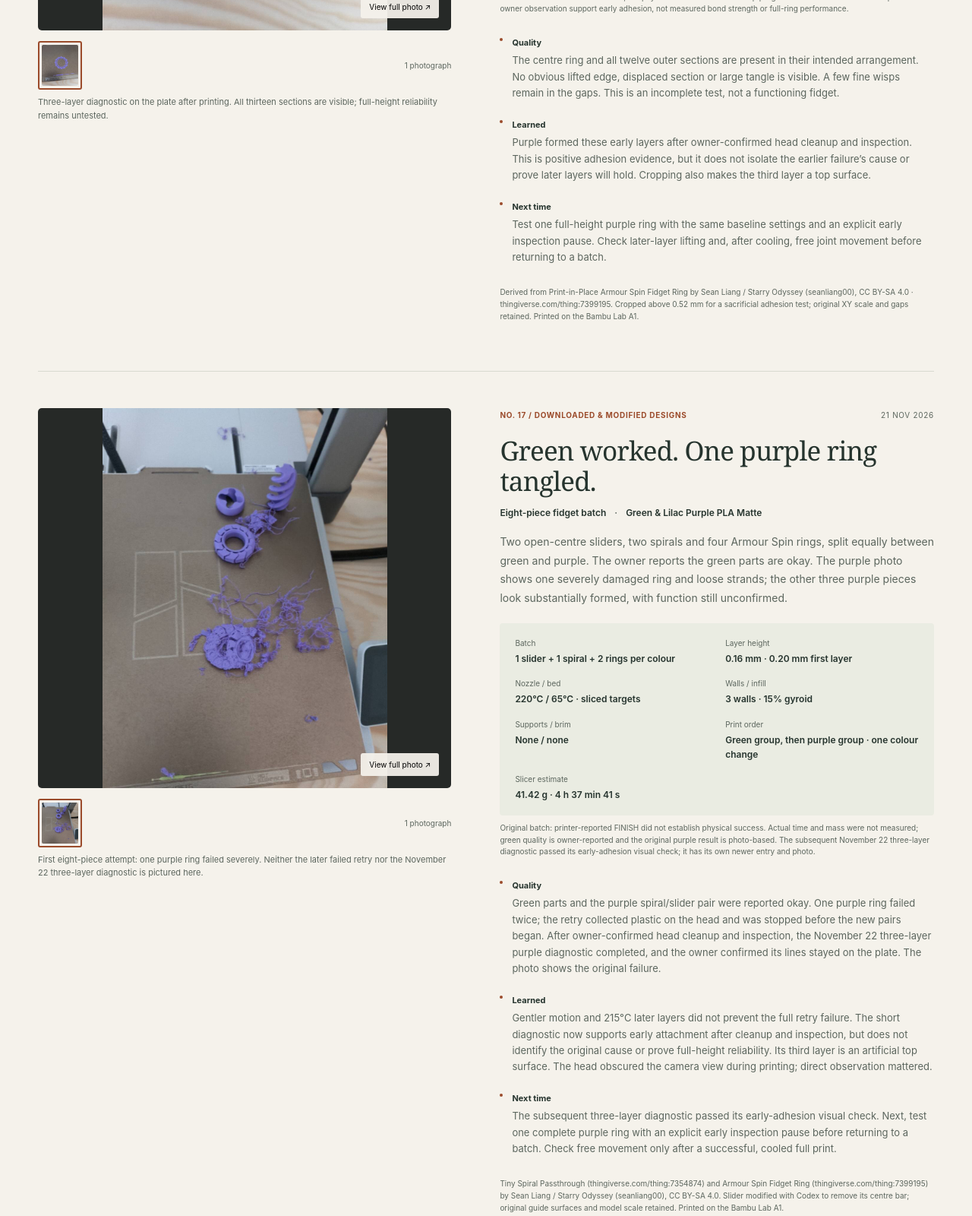
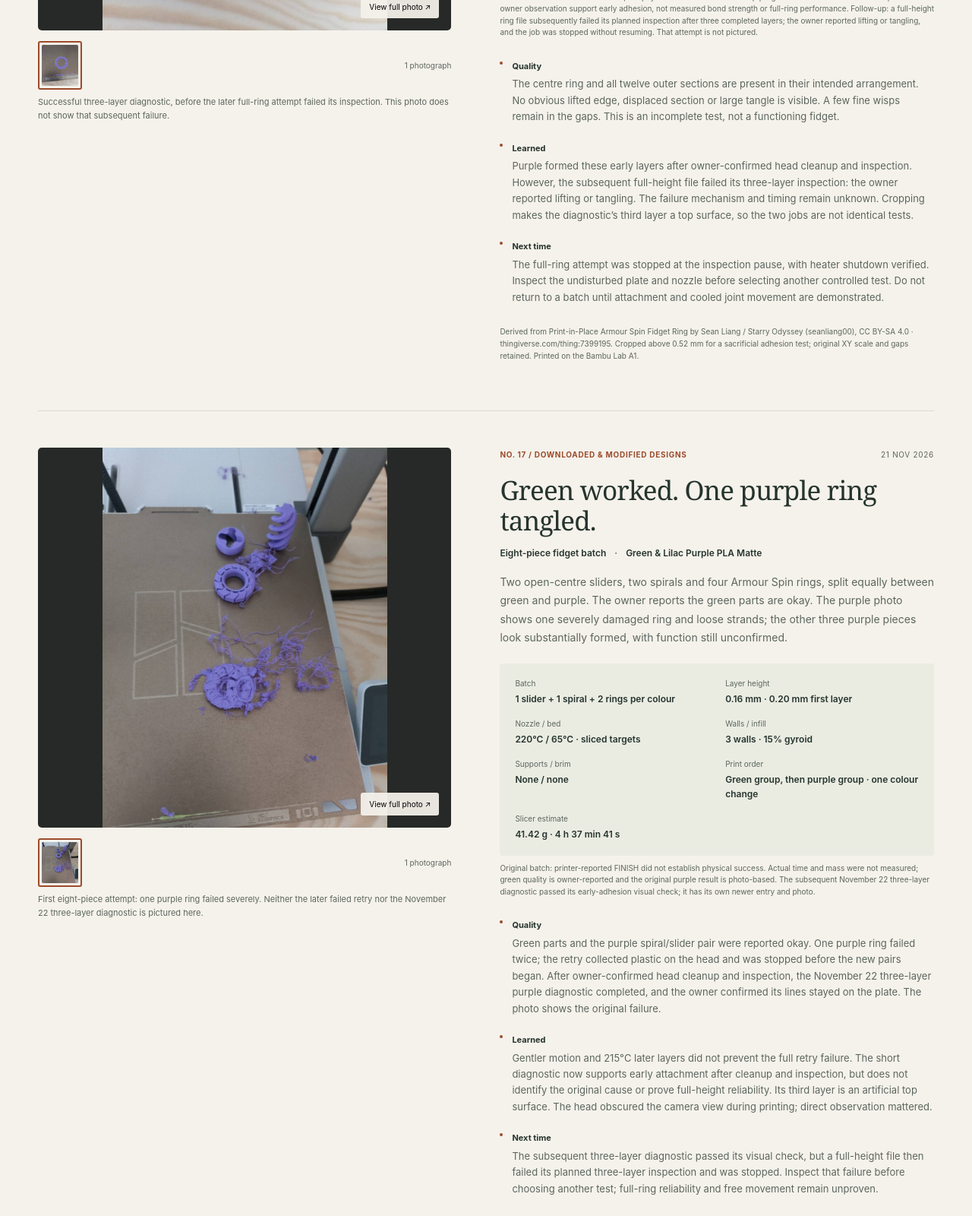
Before and after one commit to Huzaifg/print-journal, a plain HTML site: page docs/index.html in a window 1280 px wide. Shown: the part 1360-2960 px from the top of the page at 76% size. Drawn offline with Linux system fonts and the light colour scheme.

Commit message:
Record full purple ring stopped after failed early inspection

```diff
--- a/docs/index.html
+++ b/docs/index.html
@@ -36,9 +36,9 @@
               <img src="images/purple-ring-three-layer-test.jpg" alt="Thin purple centre ring and twelve outer sections in a circular arrangement on the textured plate, with the separate startup priming line below." width="961" height="1280" loading="lazy">
               <span class="enlarge" aria-hidden="true">View full photo ↗</span>
             </button>
-            <div class="photo-controls"><div class="thumbnails" role="group" aria-label="Purple Armour ring · adhesion diagnostic photos"><button class="thumbnail" type="button" aria-label="View photo 1: Three-layer diagnostic on the plate after printing. All thirteen sections are visible; full-height reliability remains untested." aria-pressed="true" data-src="images/purple-ring-three-layer-test.jpg" data-alt="Thin purple centre ring and twelve outer sections in a circular arrangement on the textured plate, with the separate startup priming line below." data-caption="Three-layer diagnostic on the plate after printing. All thirteen sections are visible; full-height reliability remains untested."><img src="images/purple-ring-three-layer-test.jpg" alt="" width="70" height="70" loading="lazy"></button></div>
+            <div class="photo-controls"><div class="thumbnails" role="group" aria-label="Purple Armour ring · adhesion diagnostic photos"><button class="thumbnail" type="button" aria-label="View photo 1: Successful three-layer diagnostic, before the later full-ring attempt failed its inspection. This photo does not show that subsequent failure." aria-pressed="true" data-src="images/purple-ring-three-layer-test.jpg" data-alt="Thin purple centre ring and twelve outer sections in a circular arrangement on the textured plate, with the separate startup priming line below." data-caption="Successful three-layer diagnostic, before the later full-ring attempt failed its inspection. This photo does not show that subsequent failure."><img src="images/purple-ring-three-layer-test.jpg" alt="" width="70" height="70" loading="lazy"></button></div>
             <span class="photo-count">1 photograph</span></div>
-            <p class="caption">Three-layer diagnostic on the plate after printing. All thirteen sections are visible; full-height reliability remains untested.</p>
+            <p class="caption">Successful three-layer diagnostic, before the later full-ring attempt failed its inspection. This photo does not show that subsequent failure.</p>
           </div>
           <div class="print-details">
             <div class="entry-meta"><span>No. 18 / Modified downloaded design</span><time datetime="2026-11-22">22 Nov 2026</time></div>
@@ -46,8 +46,8 @@
             <p class="object-name">Purple Armour ring · adhesion diagnostic <span>·</span> Lilac Purple PLA Matte</p>
             <p class="description">A short test after two purple ring failures. The original ring was cropped to three layers, preserving its thirteen separate contact areas and plate position. The owner confirmed the lines stayed on the plate; the close photo shows all sections still in place.</p>
             <dl class="settings"><div><dt>Diagnostic height</dt><dd>0.52 mm · 3 layers</dd></div><div><dt>Layer heights</dt><dd>0.20 + 0.16 + 0.16 mm</dd></div><div><dt>Nozzle / bed</dt><dd>220°C first layer, then 215°C / 65°C</dd></div><div><dt>First-layer speed</dt><dd>20 mm/s · verified toolpaths</dd></div><div><dt>Supports / brim</dt><dd>None / none</dd></div><div><dt>Slicer estimate</dt><dd>9 min 43 s · 0.28 g model + startup purge</dd></div></dl>
-            <p class="estimate-note">Printer completion at 3/3 layers and heater shutdown were independently verified. Height is from the prepared model; time and mass are slicer estimates, not physical measurements. Startup purge uses additional filament. The photo and owner observation support early adhesion, not measured bond strength or full-ring performance.</p>
-            <ul class="notes"><li><span>Quality</span><p>The centre ring and all twelve outer sections are present in their intended arrangement. No obvious lifted edge, displaced section or large tangle is visible. A few fine wisps remain in the gaps. This is an incomplete test, not a functioning fidget.</p></li><li><span>Learned</span><p>Purple formed these early layers after owner-confirmed head cleanup and inspection. This is positive adhesion evidence, but it does not isolate the earlier failure’s cause or prove later layers will hold. Cropping also makes the third layer a top surface.</p></li><li><span>Next time</span><p>Test one full-height purple ring with the same baseline settings and an explicit early inspection pause. Check later-layer lifting and, after cooling, free joint movement before returning to a batch.</p></li></ul>
+            <p class="estimate-note">Printer completion at 3/3 layers and heater shutdown were independently verified. Height is from the prepared model; time and mass are slicer estimates, not physical measurements. Startup purge uses additional filament. The photo and owner observation support early adhesion, not measured bond strength or full-ring performance. Follow-up: a full-height ring file subsequently failed its planned inspection after three completed layers; the owner reported lifting or tangling, and the job was stopped without resuming. That attempt is not pictured.</p>
+            <ul class="notes"><li><span>Quality</span><p>The centre ring and all twelve outer sections are present in their intended arrangement. No obvious lifted edge, displaced section or large tangle is visible. A few fine wisps remain in the gaps. This is an incomplete test, not a functioning fidget.</p></li><li><span>Learned</span><p>Purple formed these early layers after owner-confirmed head cleanup and inspection. However, the subsequent full-height file failed its three-layer inspection: the owner reported lifting or tangling. The failure mechanism and timing remain unknown. Cropping makes the diagnostic’s third layer a top surface, so the two jobs are not identical tests.</p></li><li><span>Next time</span><p>The full-ring attempt was stopped at the inspection pause, with heater shutdown verified. Inspect the undisturbed plate and nozzle before selecting another controlled test. Do not return to a batch until attachment and cooled joint movement are demonstrated.</p></li></ul>
             <p class="credit">Derived from Print-in-Place Armour Spin Fidget Ring by Sean Liang / Starry Odyssey (seanliang00), CC BY-SA 4.0 · thingiverse.com/thing:7399195. Cropped above 0.52 mm for a sacrificial adhesion test; original XY scale and gaps retained. Printed on the Bambu Lab A1.</p>
           </div>
         </article>
@@ -69,7 +69,7 @@
             <p class="description">Two open-centre sliders, two spirals and four Armour Spin rings, split equally between green and purple. The owner reports the green parts are okay. The purple photo shows one severely damaged ring and loose strands; the other three purple pieces look substantially formed, with function still unconfirmed.</p>
             <dl class="settings"><div><dt>Batch</dt><dd>1 slider + 1 spiral + 2 rings per colour</dd></div><div><dt>Layer height</dt><dd>0.16 mm · 0.20 mm first layer</dd></div><div><dt>Nozzle / bed</dt><dd>220°C / 65°C · sliced targets</dd></div><div><dt>Walls / infill</dt><dd>3 walls · 15% gyroid</dd></div><div><dt>Supports / brim</dt><dd>None / none</dd></div><div><dt>Print order</dt><dd>Green group, then purple group · one colour change</dd></div><div><dt>Slicer estimate</dt><dd>41.42 g · 4 h 37 min 41 s</dd></div></dl>
             <p class="estimate-note">Original batch: printer-reported FINISH did not establish physical success. Actual time and mass were not measured; green quality is owner-reported and the original purple result is photo-based. The subsequent November 22 three-layer diagnostic passed its early-adhesion visual check; it has its own newer entry and photo.</p>
-            <ul class="notes"><li><span>Quality</span><p>Green parts and the purple spiral/slider pair were reported okay. One purple ring failed twice; the retry collected plastic on the head and was stopped before the new pairs began. After owner-confirmed head cleanup and inspection, the November 22 three-layer purple diagnostic completed, and the owner confirmed its lines stayed on the plate. The photo shows the original failure.</p></li><li><span>Learned</span><p>Gentler motion and 215°C later layers did not prevent the full retry failure. The short diagnostic now supports early attachment after cleanup and inspection, but does not identify the original cause or prove full-height reliability. Its third layer is an artificial top surface. The head obscured the camera view during printing; direct observation mattered.</p></li><li><span>Next time</span><p>The subsequent three-layer diagnostic passed its early-adhesion visual check. Next, test one complete purple ring with an explicit early inspection pause before returning to a batch. Check free movement only after a successful, cooled full print.</p></li></ul>
+            <ul class="notes"><li><span>Quality</span><p>Green parts and the purple spiral/slider pair were reported okay. One purple ring failed twice; the retry collected plastic on the head and was stopped before the new pairs began. After owner-confirmed head cleanup and inspection, the November 22 three-layer purple diagnostic completed, and the owner confirmed its lines stayed on the plate. The photo shows the original failure.</p></li><li><span>Learned</span><p>Gentler motion and 215°C later layers did not prevent the full retry failure. The short diagnostic now supports early attachment after cleanup and inspection, but does not identify the original cause or prove full-height reliability. Its third layer is an artificial top surface. The head obscured the camera view during printing; direct observation mattered.</p></li><li><span>Next time</span><p>The subsequent three-layer diagnostic passed its visual check, but a full-height file then failed its planned three-layer inspection and was stopped. Inspect that failure before choosing another test; full-ring reliability and free movement remain unproven.</p></li></ul>
             <p class="credit">Tiny Spiral Passthrough (thingiverse.com/thing:7354874) and Armour Spin Fidget Ring (thingiverse.com/thing:7399195) by Sean Liang / Starry Odyssey (seanliang00), CC BY-SA 4.0. Slider modified with Codex to remove its centre bar; original guide surfaces and model scale retained. Printed on the Bambu Lab A1.</p>
           </div>
         </article>
```
Also changed, not shown: prints.json (+5 -5 lines).
